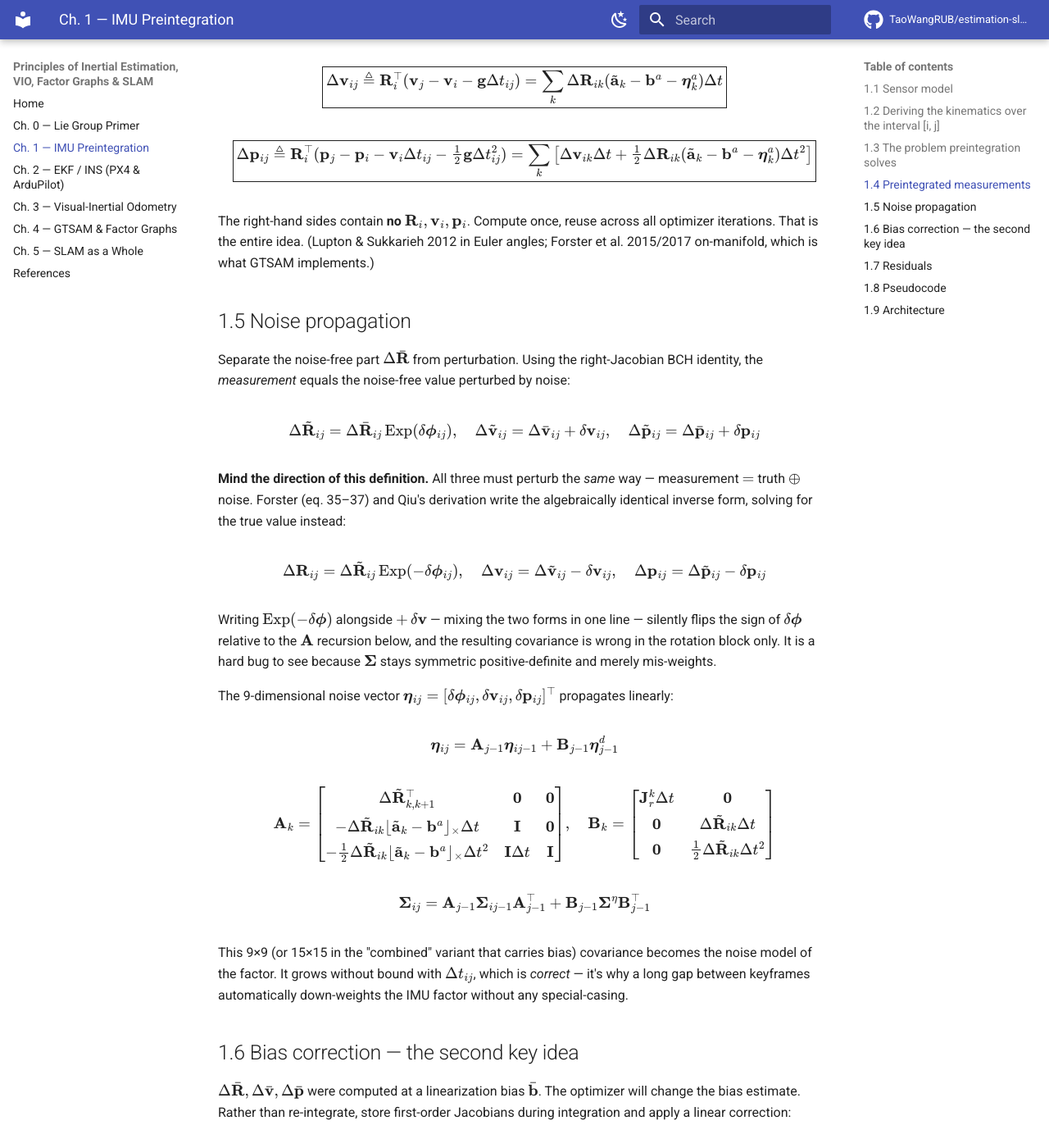
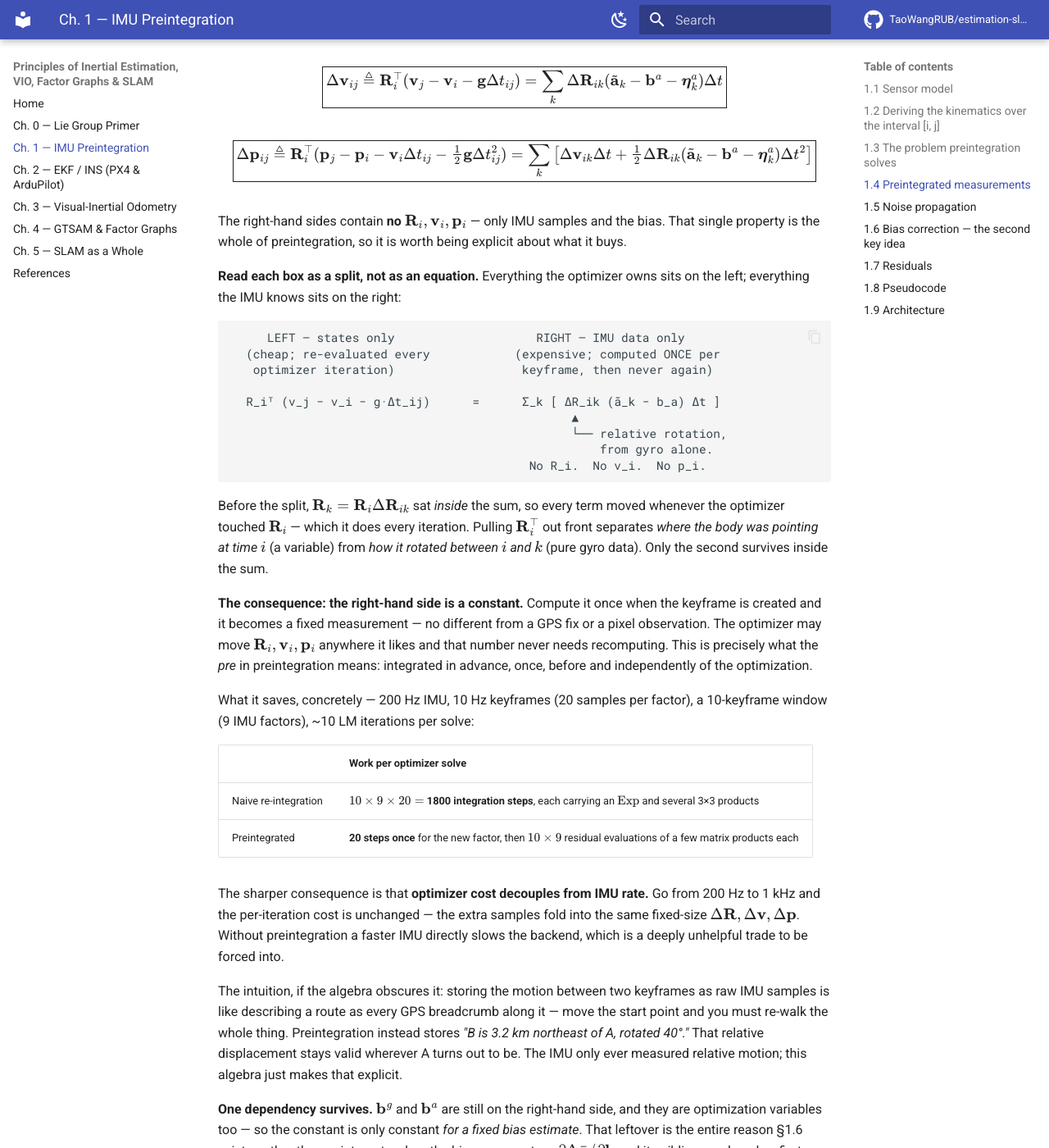
Before and after one commit to TaoWangRUB/estimation-slam-principles, an MkDocs documentation site: the page built from docs/chapter-1.md, in a window 1280 px wide and 1400 px high, scrolled down 5195 px. Shown: the whole window at 82% size. Built offline with MkDocs 1.6.1 and Material for MkDocs 9.7.7, drawn with Linux system fonts in a browser that asks for light colours; comment, search, counter and statistics services are not loaded; some of the changed text lies outside the part shown.

Commit message:
Expand §1.4 to explain what the preintegration split actually buys
The section stated the key property — "the right-hand sides contain no
R_i, v_i, p_i" — and then asserted "that is the entire idea" without
unpacking it. The implication was doing too much work in one line.

Now spells out:
- a left/right split diagram: states the optimizer owns vs. IMU data,
  and why pulling R_i out front separates attitude-at-i (a variable)
  from rotation-between-i-and-k (pure gyro)
- the actual consequence — the RHS becomes a constant, so it is a
  fixed measurement like a GPS fix, which is what "pre" refers to
- concrete cost: 1800 integration steps per solve vs. 20 once, and
  the sharper point that optimizer cost decouples from IMU rate
- a plain-language intuition (GPS breadcrumbs vs. a relative offset)
- the surviving bias dependency, tying forward to why §1.6 exists

````diff
--- a/docs/chapter-1.md
+++ b/docs/chapter-1.md
@@ -163,7 +163,40 @@ $$\boxed{\Delta\mathbf{v}_{ij} \triangleq \mathbf{R}_i^\top(\mathbf{v}_j - \math
 
 $$\boxed{\Delta\mathbf{p}_{ij} \triangleq \mathbf{R}_i^\top(\mathbf{p}_j - \mathbf{p}_i - \mathbf{v}_i\Delta t_{ij} - \tfrac{1}{2}\mathbf{g}\Delta t_{ij}^2) = \sum_k\left[\Delta\mathbf{v}_{ik}\Delta t + \tfrac{1}{2}\Delta\mathbf{R}_{ik}(\tilde{\mathbf{a}}_k - \mathbf{b}^a - \boldsymbol{\eta}^a_k)\Delta t^2\right]}$$
 
-The right-hand sides contain **no** $\mathbf{R}_i, \mathbf{v}_i, \mathbf{p}_i$. Compute once, reuse across all optimizer iterations. That is the entire idea. (Lupton & Sukkarieh 2012 in Euler angles; Forster et al. 2015/2017 on-manifold, which is what GTSAM implements.)
+The right-hand sides contain **no** $\mathbf{R}_i, \mathbf{v}_i, \mathbf{p}_i$ — only IMU samples and the bias. That single property is the whole of preintegration, so it is worth being explicit about what it buys.
+
+**Read each box as a split, not as an equation.** Everything the optimizer owns sits on the left; everything the IMU knows sits on the right:
+
+```
+     LEFT — states only                    RIGHT — IMU data only
+  (cheap; re-evaluated every            (expensive; computed ONCE per
+   optimizer iteration)                  keyframe, then never again)
+
+  R_iᵀ (v_j − v_i − g·Δt_ij)      =      Σ_k [ ΔR_ik (ã_k − b_a) Δt ]
+                                                ▲
+                                                └── relative rotation,
+                                                    from gyro alone.
+                                          No R_i.  No v_i.  No p_i.
+```
+
+Before the split, $\mathbf{R}_k = \mathbf{R}_i\Delta\mathbf{R}_{ik}$ sat *inside* the sum, so every term moved whenever the optimizer touched $\mathbf{R}_i$ — which it does every iteration. Pulling $\mathbf{R}_i^\top$ out front separates *where the body was pointing at time $i$* (a variable) from *how it rotated between $i$ and $k$* (pure gyro data). Only the second survives inside the sum.
+
+**The consequence: the right-hand side is a constant.** Compute it once when the keyframe is created and it becomes a fixed measurement — no different from a GPS fix or a pixel observation. The optimizer may move $\mathbf{R}_i, \mathbf{v}_i, \mathbf{p}_i$ anywhere it likes and that number never needs recomputing. This is precisely what the *pre* in preintegration means: integrated in advance, once, before and independently of the optimization.
+
+What it saves, concretely — 200 Hz IMU, 10 Hz keyframes (20 samples per factor), a 10-keyframe window (9 IMU factors), ~10 LM iterations per solve:
+
+| | Work per optimizer solve |
+|---|---|
+| Naive re-integration | $10\times 9\times 20 =$ **1800 integration steps**, each carrying an $\mathrm{Exp}$ and several 3×3 products |
+| Preintegrated | **20 steps once** for the new factor, then $10\times 9$ residual evaluations of a few matrix products each |
+
+The sharper consequence is that **optimizer cost decouples from IMU rate.** Go from 200 Hz to 1 kHz and the per-iteration cost is unchanged — the extra samples fold into the same fixed-size $\Delta\mathbf{R}, \Delta\mathbf{v}, \Delta\mathbf{p}$. Without preintegration a faster IMU directly slows the backend, which is a deeply unhelpful trade to be forced into.
+
+The intuition, if the algebra obscures it: storing the motion between two keyframes as raw IMU samples is like describing a route as every GPS breadcrumb along it — move the start point and you must re-walk the whole thing. Preintegration instead stores *"B is 3.2 km northeast of A, rotated 40°."* That relative displacement stays valid wherever A turns out to be. The IMU only ever measured relative motion; this algebra just makes that explicit.
+
+**One dependency survives.** $\mathbf{b}^g$ and $\mathbf{b}^a$ are still on the right-hand side, and they are optimization variables too — so the constant is only constant *for a fixed bias estimate*. That leftover is the entire reason §1.6 exists: rather than re-integrate when the bias moves, store $\partial\Delta\bar{\mathbf{v}}/\partial\mathbf{b}$ and its siblings and apply a first-order patch. Same motivation twice over — never touch the raw IMU stream again.
+
+(Lupton & Sukkarieh 2012 in Euler angles; Forster et al. 2015/2017 on-manifold, which is what GTSAM implements.)
 
 ## 1.5 Noise propagation
 
````
